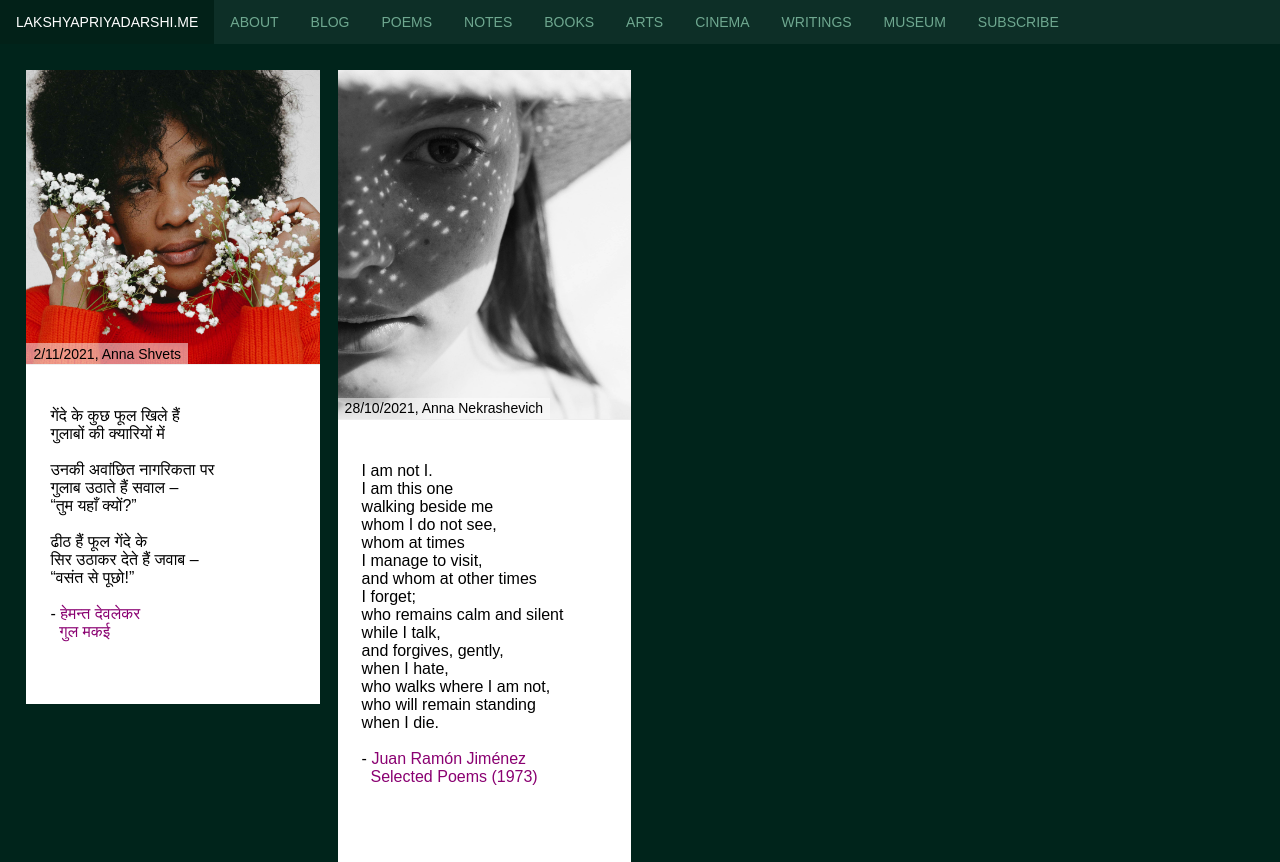
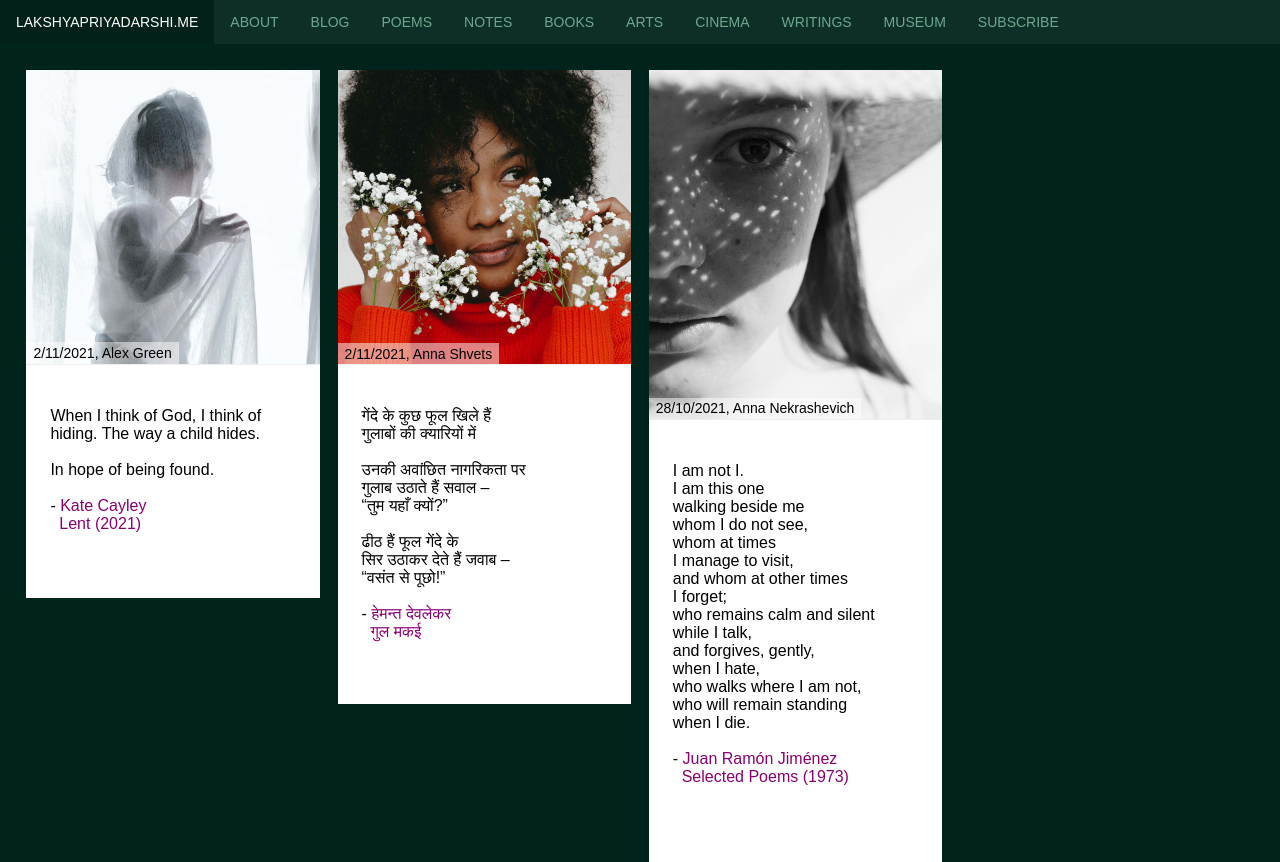
Before and after one commit to lakshyapriyadarshime/lakshyapriyadarshime.github.io, a plain HTML site: page index.html in a window 1280 px wide. Shown: the top 862 px of the page. Drawn offline with Linux system fonts and the light colour scheme.

Commit message:
Adding content

```diff
--- a/index.html
+++ b/index.html
@@ -84,6 +84,60 @@
       <div class="masonry">
 
         <! DYNAMIC STARTS HERE>
+
+        <! *************************************************************************************************>
+
+        <! BRICK STARTS HERE>
+        <div class="masonry-brick">
+          <div class="masonry-content">
+            <figure>
+              <img src="assets/images/notes/miniatures/20211102_2.jpg" alt="Child">
+                <p class="masonry-description">
+
+
+                    <! WRITE CONTENT HERE>
+                    <br>
+                    When I think of God, I think of<br>
+                    hiding. The way a child hides.<br><br>
+                    In hope of being found.<br><br>
+
+                    <! CONTENT ENDS HERE>
+
+                    <! ATTRIBUTION: WRITE CREATOR HERE>
+                    - <a href="https://www.katecayley.ca/" target="_blank">
+
+                          Kate Cayley
+
+                      </a><br>
+
+                    <! ATTRIBUTION: WRITE SOURCE HERE>
+                    &nbsp;<a href="https://imagejournal.org/article/lent-2/" target="_blank">
+
+                          Lent (2021)
+
+                      </a><br>
+                    <! ATTRIBUTION ENDS HERE>
+
+                </p>
+                <! DESCRIPTION ENDS HERE>
+
+              <! FIGURE CAPTION: WRITE DATE AND PHOTOGRAPHER HERE>
+              <figcaption>
+                  <a href="https://www.pexels.com/photo/anonymous-children-hiding-behind-curtains-at-home-5692698/" target="_blank">
+
+                    2/11/2021, Alex Green
+
+                  </a>
+              </figcaption>
+              <! FIGURE CAPTION ENDS HERE>
+            </figure>
+
+          </div>
+        </div>
+        <! BRICK ENDS HERE>
+
+        <! *************************************************************************************************>
+
 
         <! *************************************************************************************************>
 
```
